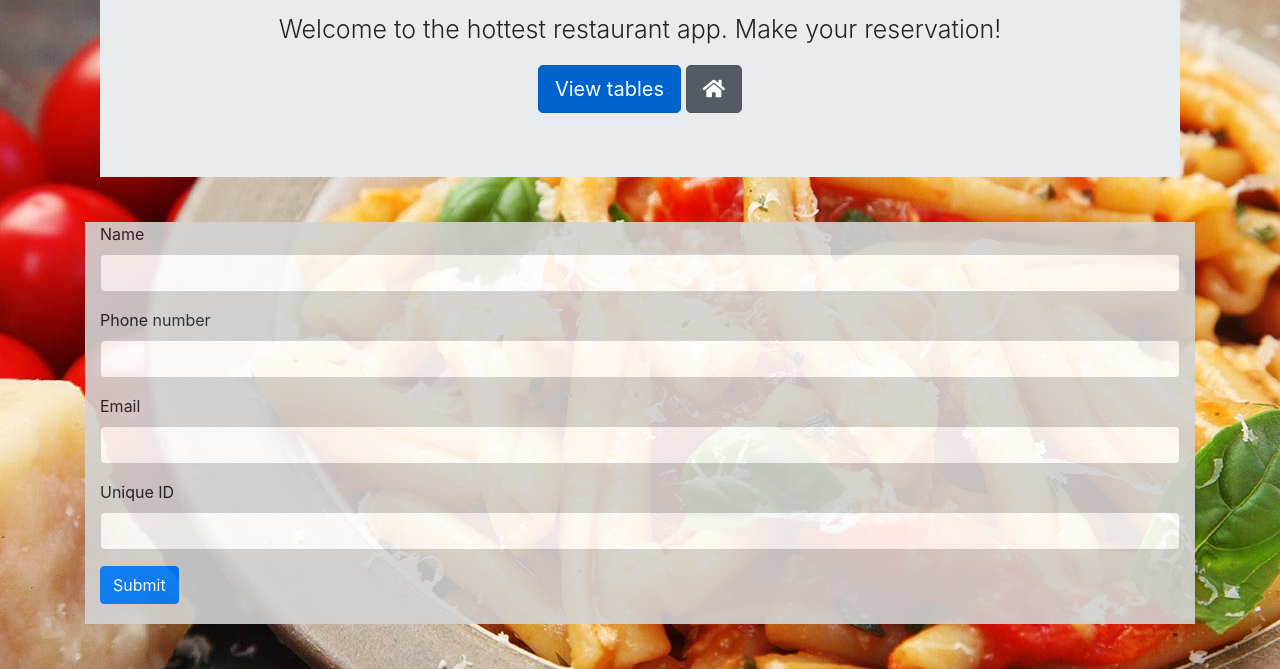
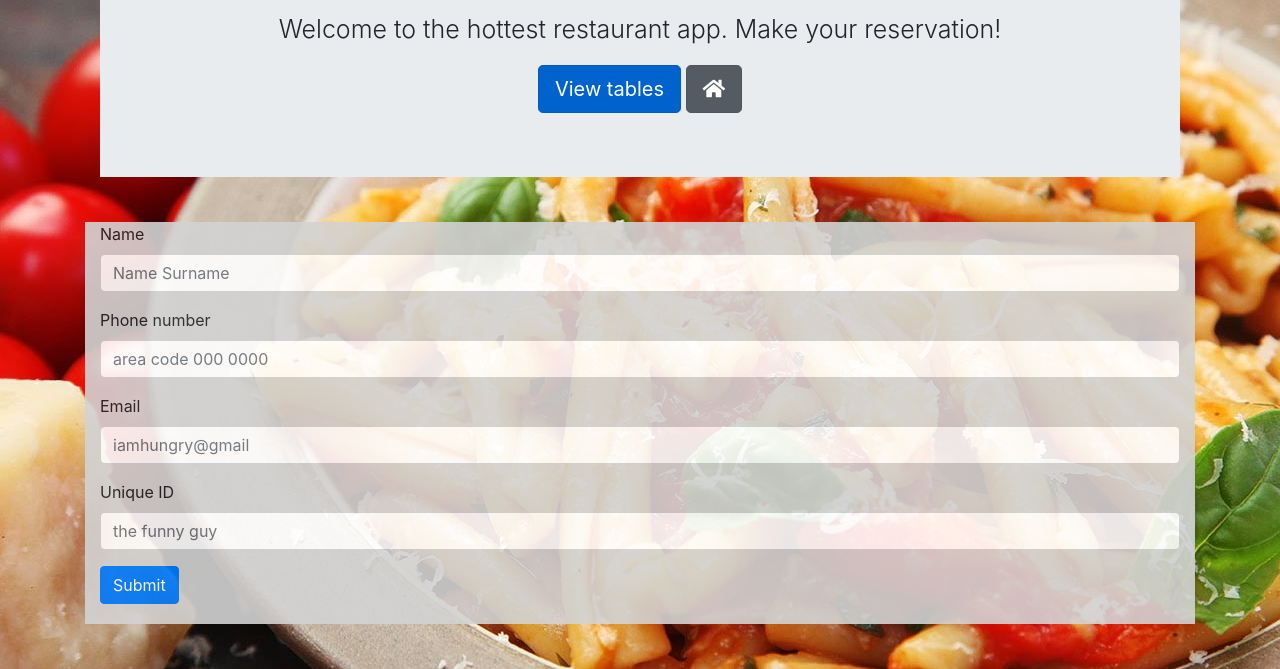
Before and after one commit to BoulderBrains/HotRestaurant, a website: page index3.html in a window 1280 px wide. Shown: the part 215-884 px from the top of the page. Drawn offline with nearby package versions, Linux system fonts and the light colour scheme.

Commit message:
lost changes to index3.html

```diff
--- a/index3.html
+++ b/index3.html
@@ -44,19 +44,19 @@
                 <div class="container">
                     <div class="form-group">
                         <label for="exampleInputEmail1">Name</label>
-                        <input type="email" class="form-control" id="exampleInputEmail1" aria-describedby="emailHelp">
+                        <input type="name" class="form-control" id="name" placeholder="Name Surname">
                     </div>
                     <div class="form-group">
                         <label for="exampleInputPassword1">Phone number</label>
-                        <input type="password" class="form-control" id="exampleInputPassword1">
+                        <input type="phone" class="form-control" id="exampleInputPhone" placeholder="area code 000 0000">
                     </div>
                     <div class="form-group">
                         <label for="exampleInputPassword1">Email</label>
-                        <input type="password" class="form-control" id="exampleInputPassword1">
+						<input type="email" class="form-control" id="exampleInputEmail" placeholder="iamhungry@gmail">
                     </div>
                     <div class="form-group">
                         <label for="exampleInputPassword1">Unique ID</label>
-                        <input type="password" class="form-control" id="exampleInputPassword1">
+                        <input type="password" class="form-control" id="exampleInputPassword1" placeholder="the funny guy">
                     </div>
 
                     <button type="submit" class="btn btn-primary" id="btn1">Submit</button>
```
